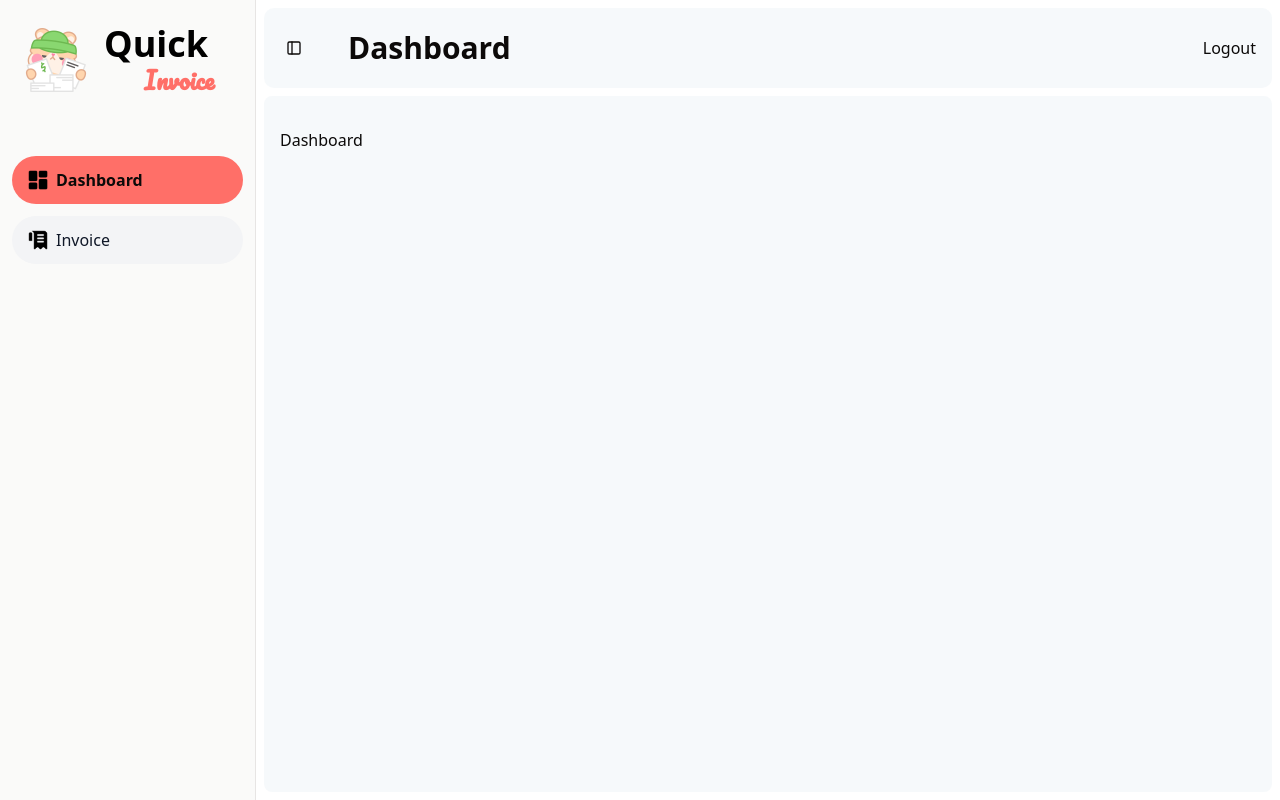
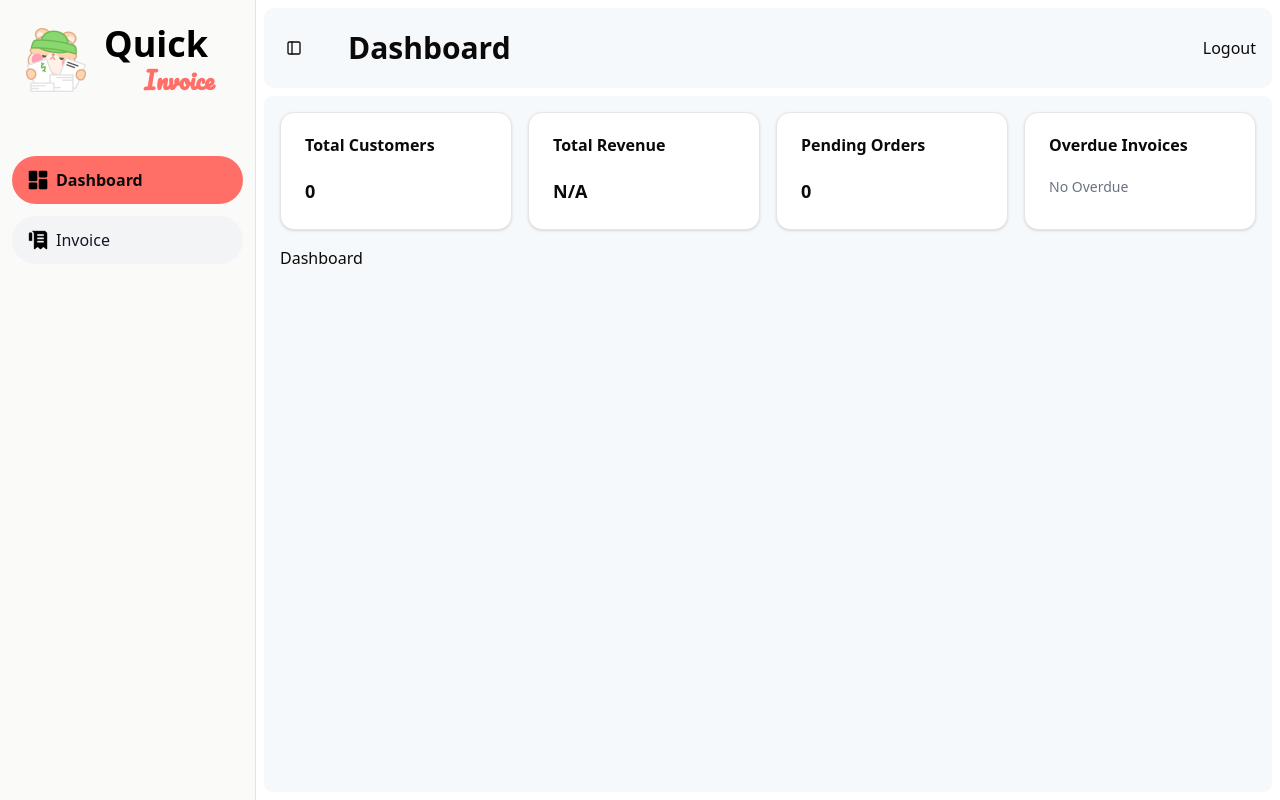
Before and after one commit to Parthiv-Sarker/Quick_Invoice, a Next.js app: page /dashboard in a window 1280 px wide. Built offline with nearby package versions, Linux system fonts and the light colour scheme; no server answers; a web font is replaced by a local one.

Commit message:
chore: Create Statcard and formatCurrency function

```diff
--- a/src/app/(dashboard)/dashboard/page.jsx
+++ b/src/app/(dashboard)/dashboard/page.jsx
@@ -1,8 +1,11 @@
 import React from "react";
+
+import StatCards from "@/components/myComponents/StatCards";
 
 const Dashboard = () => {
     return (
         <div>
+            <StatCards/>
             <div className="w-full grid grid-cols-1 gap-4 md:grid-cols-3 py-4">
                 Dashboard
             </div>
--- a/src/components/myComponents/SidebarComponent.jsx
+++ b/src/components/myComponents/SidebarComponent.jsx
@@ -1,9 +1,9 @@
 "use client";
 
 import React, { useEffect, useState } from "react";
+import { usePathname } from "next/navigation";
 import Link from "next/link";
 import Image from "next/image";
-import { usePathname } from "next/navigation";
 
 import {
     Sidebar,
--- /dev/null
+++ b/src/components/myComponents/StatCards.jsx
@@ -0,0 +1,101 @@
+"use client";
+import React from "react";
+
+import { Card, CardHeader, CardTitle, CardContent } from "@/components/ui/card";
+
+import { formatCurrency } from "@/lib/formatCurrency";
+
+const StatCards = () => {
+    const invoiceData = [];
+    const isLoading = false;
+
+    const pendingInvoices = invoiceData.filter(
+        (data) => data.paymentStatus === "Pending"
+    );
+
+    const overdueInvoices = invoiceData.filter(
+        (data) => data.paymentStatus === "Overdue"
+    );
+
+    // Calculate unique customers
+    const totalUsers = new Set(invoiceData.map((data) => data.clientEmail)).size;
+
+    // Calculate total revenue
+    const revenue = invoiceData.reduce(
+        (acc, data) =>
+            acc + (data.paymentStatus === "Paid" ? data.totalAmount : 0),
+        0
+    );
+
+    return (
+        <div className="grid grid-cols-1 gap-4 md:grid-cols-2 lg:grid-cols-4">
+            {/* Card 1 - Total Customers */}
+            <Card>
+                <CardHeader>
+                    <CardTitle>Total Customers</CardTitle>
+                </CardHeader>
+                <CardContent>
+                    {isLoading ? (
+                        <p className="text-gray-500">Loading...</p>
+                    ) : (
+                        <p className="text-lg font-semibold">{totalUsers}</p>
+                    )}
+                </CardContent>
+            </Card>
+
+            {/* Card 2 - Total Revenue */}
+            <Card>
+                <CardHeader>
+                    <CardTitle>Total Revenue</CardTitle>
+                </CardHeader>
+                <CardContent>
+                    {isLoading ? (
+                        <p className="text-gray-500">Loading...</p>
+                    ) : (
+                        <p className="text-lg font-semibold">
+                            {revenue
+                                ? formatCurrency({ amount: revenue })
+                                : "N/A"}
+                        </p>
+                    )}
+                </CardContent>
+            </Card>
+
+            {/* Card 3 - Pending Orders */}
+            <Card>
+                <CardHeader>
+                    <CardTitle>Pending Orders</CardTitle>
+                </CardHeader>
+                <CardContent>
+                    {isLoading ? (
+                        <p className="text-gray-500">Loading...</p>
+                    ) : (
+                        <p className="text-lg font-semibold">
+                            {pendingInvoices.length}
+                        </p>
+                    )}
+                </CardContent>
+            </Card>
+
+            {/* Card 4 - Overdue Invoices */}
+            <Card>
+                <CardHeader>
+                    <CardTitle>Overdue Invoices</CardTitle>
+                </CardHeader>
+                <CardContent>
+                    {isLoading ? (
+                        <p className="text-gray-500">Loading...</p>
+                    ) : overdueInvoices.length < 1 ? (
+                        <p className="text-sm text-gray-500">No Overdue</p>
+                    ) : (
+                        <p className="text-lg font-semibold">
+                            {overdueInvoices.length}
+                        </p>
+                    )}
+                </CardContent>
+            </Card>
+        </div>
+    );
+};
+
+export default StatCards;
--- /dev/null
+++ b/src/lib/formatCurrency.js
@@ -0,0 +1,9 @@
+export const formatCurrency = ({ amount, currency = "INR" }) => {
+    if (isNaN(amount) || amount === undefined || amount === null) {
+        return "Invalid amount";
+    }
+    return new Intl.NumberFormat("en-IN", {
+        style: "currency",
+        currency: currency,
+    }).format(amount);
+};
```
